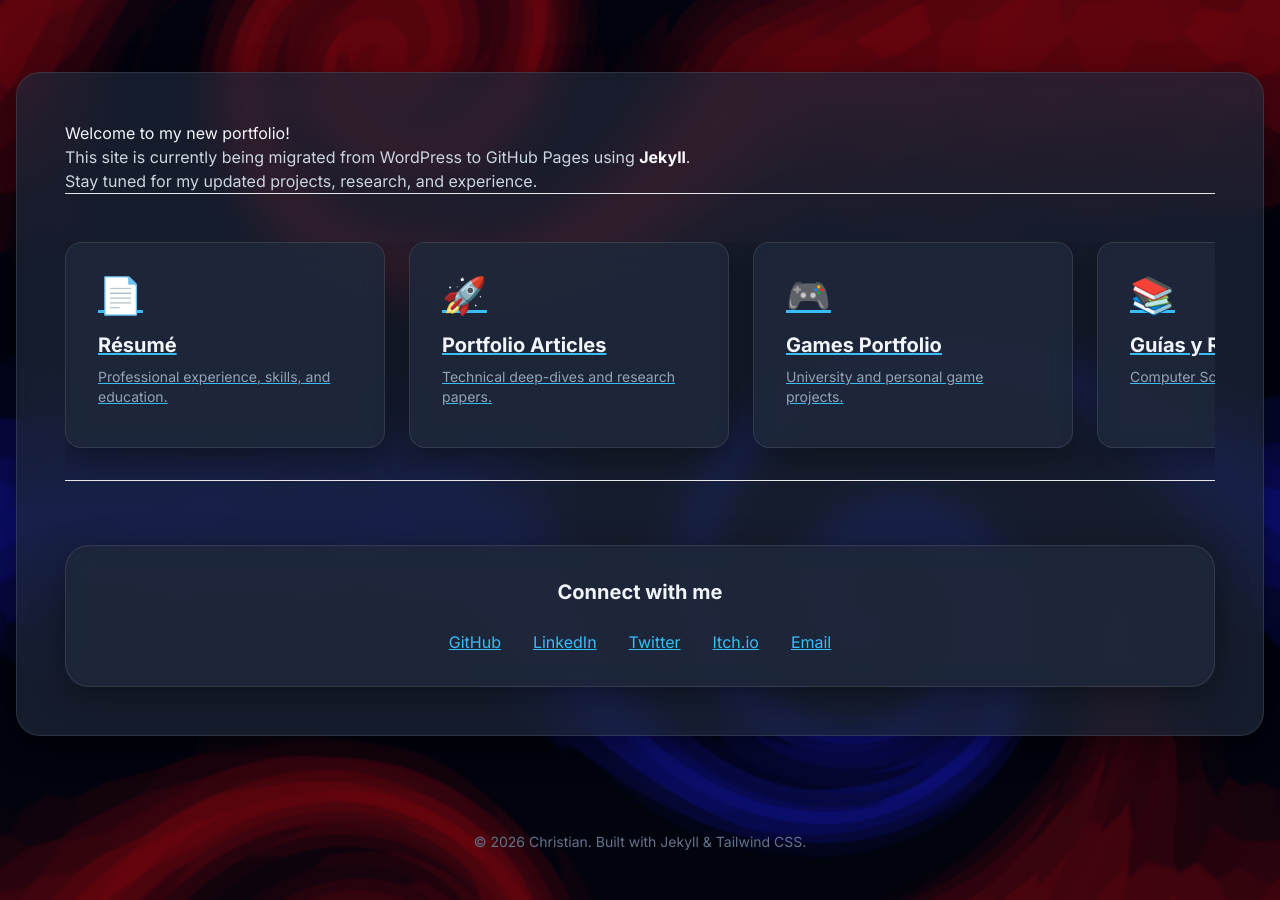
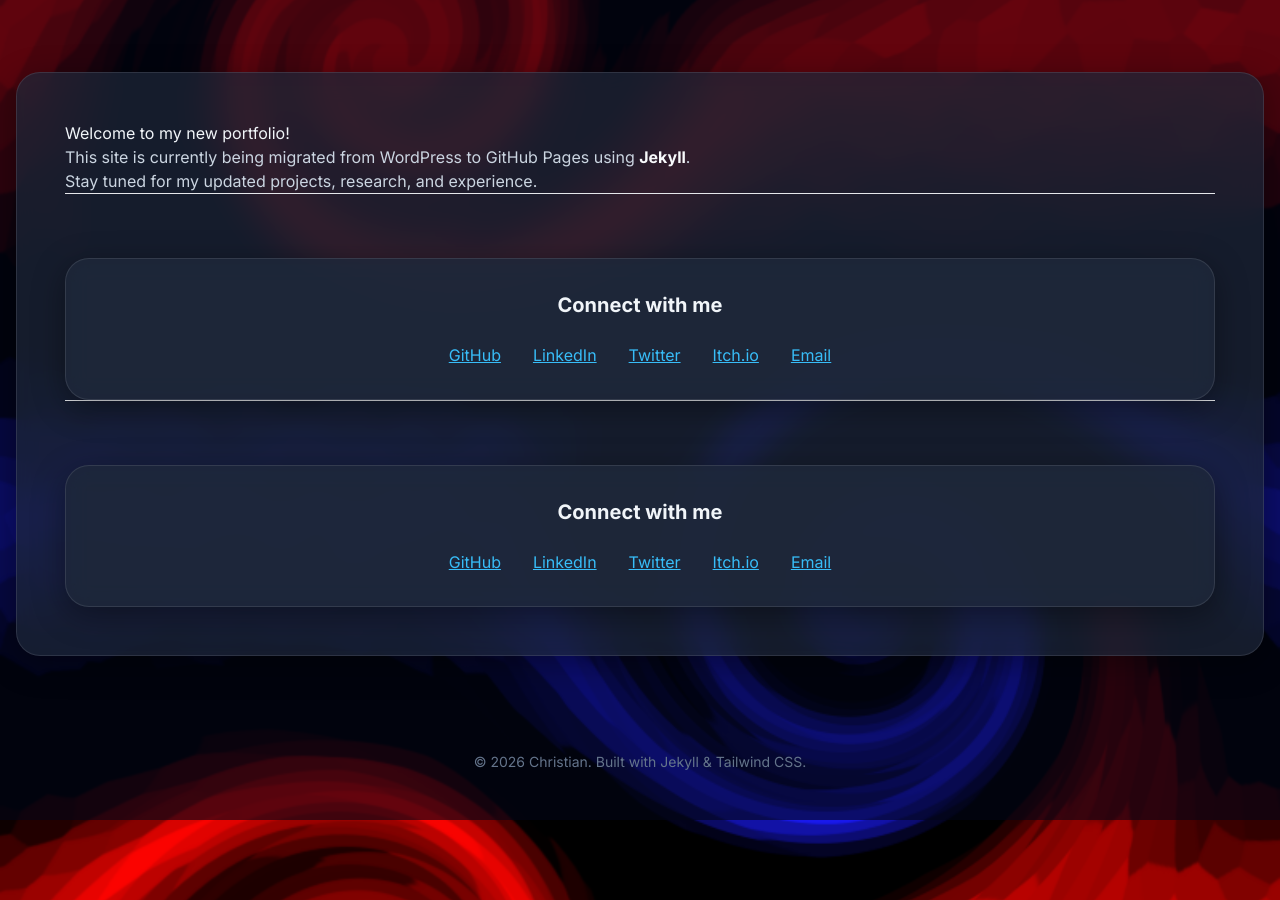
Before and after one commit to maniatic0/maniatic0.github.io, a Jekyll site: the page built from index.md, in a window 1280 px wide and 900 px high, scrolled down 630 px. Built offline with Jekyll 4.4.1, drawn with Linux system fonts in a browser that asks for light colours; nearby versions of some CDN libraries.

Commit message:
fix: remove duplicate navigation and redundant footer in index.md

```diff
--- a/index.md
+++ b/index.md
@@ -7,48 +7,6 @@ title: Home
 
 This site is currently being migrated from WordPress to GitHub Pages using **Jekyll**.
 Stay tuned for my updated projects, research, and experience.
-
----
-
-<div class="flex overflow-x-auto snap-x snap-mandatory gap-6 max-w-6xl mx-auto mt-12 pb-8 no-scrollbar">
-
-    <a href="resume.html" class="group glass-card p-8 rounded-2xl hover:border-sky-500/50 transition-all hover:-translate-y-2 text-left flex-shrink-0 snap-center w-72 md:w-80">
-        <div class="text-4xl mb-4 group-hover:scale-110 transition-transform">📄</div>
-        <h3 class="text-white font-bold text-xl mb-2 group-hover:text-sky-400 transition-colors">Résumé</h3>
-        <p class="text-slate-400 text-sm">Professional experience, skills, and education.</p>
-    </a>
-
-    <a href="portfolio.html" class="group glass-card p-8 rounded-2xl hover:border-sky-500/50 transition-all hover:-translate-y-2 text-left flex-shrink-0 snap-center w-72 md:w-80">
-        <div class="text-4xl mb-4 group-hover:scale-110 transition-transform">🚀</div>
-        <h3 class="text-white font-bold text-xl mb-2 group-hover:text-sky-400 transition-colors">Portfolio Articles</h3>
-        <p class="text-slate-400 text-sm">Technical deep-dives and research papers.</p>
-    </a>
-
-    <a href="games.html" class="group glass-card p-8 rounded-2xl hover:border-sky-500/50 transition-all hover:-translate-y-2 text-left flex-shrink-0 snap-center w-72 md:w-80">
-        <div class="text-4xl mb-4 group-hover:scale-110 transition-transform">🎮</div>
-        <h3 class="text-white font-bold text-xl mb-2 group-hover:text-sky-400 transition-colors">Games Portfolio</h3>
-        <p class="text-slate-400 text-sm">University and personal game projects.</p>
-    </a>
-
-    <a href="/2022/01/01/guias-y-resumenes.html" class="group glass-card p-8 rounded-2xl hover:border-sky-500/50 transition-all hover:-translate-y-2 text-left flex-shrink-0 snap-center w-72 md:w-80">
-        <div class="text-4xl mb-4 group-hover:scale-110 transition-transform">📚</div>
-        <h3 class="text-white font-bold text-xl mb-2 group-hover:text-sky-400 transition-colors">Guías y Resúmenes</h3>
-        <p class="text-slate-400 text-sm">Computer Science study guides.</p>
-    </a>
-
-    <a href="/2022/01/01/mate-2.html" class="group glass-card p-8 rounded-2xl hover:border-sky-500/50 transition-all hover:-translate-y-2 text-left flex-shrink-0 snap-center w-72 md:w-80">
-        <div class="text-4xl mb-4 group-hover:scale-110 transition-transform">📐</div>
-        <h3 class="text-white font-bold text-xl mb-2 group-hover:text-sky-400 transition-colors">Mate 2</h3>
-        <p class="text-slate-400 text-sm">Math recommendations and tutorials.</p>
-    </a>
-
-    <a href="/2013/01/01/el-arte-de-los-videojuegos.html" class="group glass-card p-8 rounded-2xl hover:border-sky-500/50 transition-all hover:-translate-y-2 text-left flex-shrink-0 snap-center w-72 md:w-80">
-        <div class="text-4xl mb-4 group-hover:scale-110 transition-transform">🎨</div>
-        <h3 class="text-white font-bold text-xl mb-2 group-hover:text-sky-400 transition-colors">El Arte de los Videojuegos</h3>
-        <p class="text-slate-400 text-sm">My high school research project.</p>
-    </a>
-
-</div>
 
 ---
 
@@ -72,3 +30,27 @@ Stay tuned for my updated projects, research, and experience.
         </a>
     </div>
 </div>
+
+
+---
+
+<div class="max-w-6xl mx-auto mt-16 glass-card p-8 rounded-3xl">
+    <h3 class="text-white font-bold text-xl mb-6 text-center">Connect with me</h3>
+    <div class="flex flex-wrap justify-center gap-8 text-slate-400">
+        <a href="https://github.com/maniatic0" class="hover:text-sky-400 transition-colors flex items-center gap-2">
+            <span class="font-medium">GitHub</span>
+        </a>
+        <a href="https://ve.linkedin.com/in/christian-oliveros-69a98311a" class="hover:text-sky-400 transition-colors flex items-center gap-2">
+            <span class="font-medium">LinkedIn</span>
+        </a>
+        <a href="https://x.com/CHChistris" class="hover:text-sky-400 transition-colors flex items-center gap-2">
+            <span class="font-medium">Twitter</span>
+        </a>
+        <a href="https://maniatico.itch.io/" class="hover:text-sky-400 transition-colors flex items-center gap-2">
+            <span class="font-medium">Itch.io</span>
+        </a>
+        <a href="mailto:christianol_work@outlook.com" class="hover:text-sky-400 transition-colors flex items-center gap-2">
+            <span class="font-medium">Email</span>
+        </a>
+    </div>
+</div>
```
